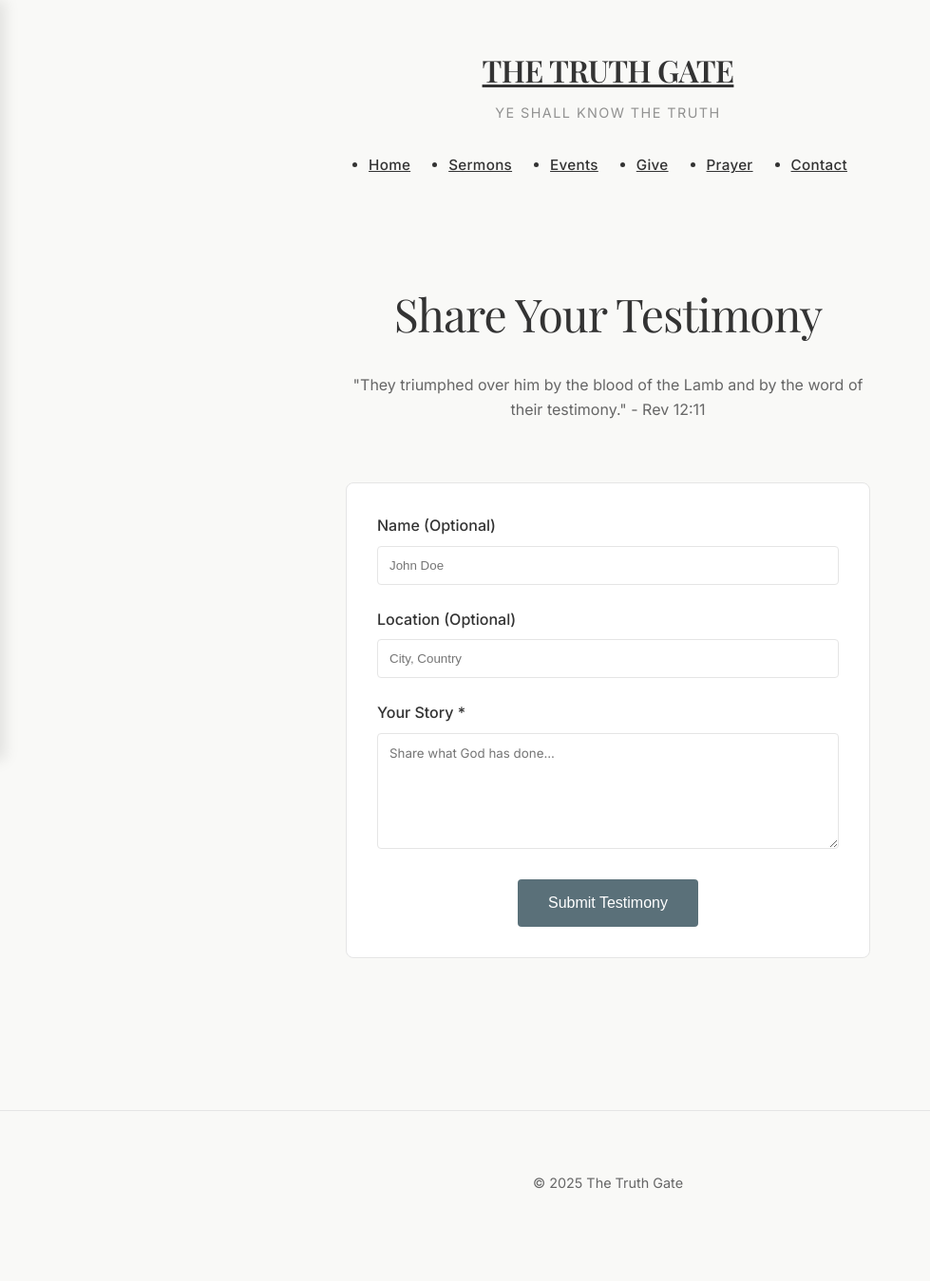
After one commit to Eminenz07/the_truth_gate, a Django app: page /connect/testimony/share/ in a window 1280 px wide. The commit adds this page. Shown: the whole page at 95% size, without its empty margins (0-979 px from the left). Run offline with Django 5.2, Linux system fonts and the light colour scheme; some web fonts are replaced.

Commit message:
Add Testimony System: Model, Public Submission, Dashboard Moderation, and Homepage Display

```diff
--- a/core/views.py
+++ b/core/views.py
@@ -1,9 +1,12 @@
 from django.shortcuts import render, get_object_or_404
 from .models import Category, Sermon
+from ministry.models import Testimony
 
 def home(request):
     categories = Category.objects.all()
-    return render(request, 'core/home.html', {'categories': categories})
+    # Fetch latest 3 approved testimonies
+    testimonies = Testimony.objects.filter(is_approved=True).order_by('-created_at')[:3]
+    return render(request, 'core/home.html', {'categories': categories, 'testimonies': testimonies})
 
 def category_detail(request, slug):
     category = get_object_or_404(Category, slug=slug)
--- a/dashboard/templates/dashboard/base.html
+++ b/dashboard/templates/dashboard/base.html
@@ -220,6 +220,9 @@
             <a href="{% url 'dashboard:contact_list' %}" class="nav-item {% if 'contact' in request.resolver_match.url_name %}active{% endif %}">
                 <i class="fas fa-envelope"></i> Messages
             </a>
+            <a href="{% url 'dashboard:testimony_list' %}" class="nav-item {% if 'testimony' in request.resolver_match.url_name %}active{% endif %}">
+                <i class="fas fa-hands-praying"></i> Testimonies
+            </a>
 
             <div style="margin: 1.5rem 0 0.5rem 1rem; text-transform: uppercase; font-size: 0.75rem; color: var(--text-light); font-weight: 600;">Configuration</div>
             <a href="{% url 'dashboard:giving_history' %}" class="nav-item {% if 'giving' in request.resolver_match.url_name %}active{% endif %}">
--- a/dashboard/urls.py
+++ b/dashboard/urls.py
@@ -19,6 +19,10 @@ urlpatterns = [
     path('prayer/<int:pk>/mark/', views.mark_prayed, name='mark_prayed'),
     path('inbox/', views.contact_list, name='contact_list'),
 
+    path('testimony/', views.testimony_list, name='testimony_list'),
+    path('testimony/<int:pk>/approve/', views.approve_testimony, name='approve_testimony'),
+    path('testimony/<int:pk>/delete/', views.delete_testimony, name='delete_testimony'),
+
     path('settings/', views.settings_view, name='settings'),
     path('giving/', views.giving_history, name='giving_history'),
 ]
--- /dev/null
+++ b/ministry/templates/ministry/submit_testimony.html
@@ -0,0 +1,31 @@
+{% extends 'core/base.html' %}
+
+{% block content %}
+<div class="container" style="max-width: 600px; padding: 4rem 1.5rem;">
+    <h1 class="text-center" style="margin-bottom: 2rem;">Share Your Testimony</h1>
+    <p class="text-center text-secondary mb-4">"They triumphed over him by the blood of the Lamb and by the word of their testimony." - Rev 12:11</p>
+
+    <form method="post" class="card" style="background: #fff; padding: 2rem; border-radius: 8px; border: 1px solid var(--border-color);">
+        {% csrf_token %}
+
+        <div class="form-group mb-1" style="margin-bottom: 1.5rem;">
+            <label for="name" style="display: block; margin-bottom: 0.5rem; font-weight: 500;">Name (Optional)</label>
+            <input type="text" id="name" name="name" class="form-control" placeholder="John Doe" style="width: 100%; padding: 0.75rem; border: 1px solid var(--border-color); border-radius: 4px;">
+        </div>
+
+        <div class="form-group mb-1" style="margin-bottom: 1.5rem;">
+            <label for="location" style="display: block; margin-bottom: 0.5rem; font-weight: 500;">Location (Optional)</label>
+            <input type="text" id="location" name="location" class="form-control" placeholder="City, Country" style="width: 100%; padding: 0.75rem; border: 1px solid var(--border-color); border-radius: 4px;">
+        </div>
+
+        <div class="form-group mb-1" style="margin-bottom: 1.5rem;">
+            <label for="content" style="display: block; margin-bottom: 0.5rem; font-weight: 500;">Your Story *</label>
+            <textarea id="content" name="content" rows="6" required class="form-control" placeholder="Share what God has done..." style="width: 100%; padding: 0.75rem; border: 1px solid var(--border-color); border-radius: 4px; font-family: inherit;"></textarea>
+        </div>
+
+        <div class="text-center">
+            <button type="submit" class="btn-primary" style="padding: 1rem 2rem; border: none; border-radius: 4px; cursor: pointer; font-size: 1rem;">Submit Testimony</button>
+        </div>
+    </form>
+</div>
+{% endblock %}
--- a/ministry/urls.py
+++ b/ministry/urls.py
@@ -4,4 +4,5 @@ from . import views
 urlpatterns = [
     path('prayer/', views.prayer_request_view, name='prayer_request'),
     path('contact/', views.contact_view, name='contact'),
+    path('testimony/share/', views.submit_testimony, name='submit_testimony'),
 ]
--- a/ministry/views.py
+++ b/ministry/views.py
@@ -1,6 +1,26 @@
 from django.shortcuts import render, redirect
 from django.contrib import messages
-from .models import PrayerRequest, ContactSubmission
+from .models import PrayerRequest, ContactSubmission, Testimony
+
+def submit_testimony(request):
+    if request.method == 'POST':
+        name = request.POST.get('name', '')
+        location = request.POST.get('location', '')
+        content = request.POST.get('content')
+
+        if content:
+            Testimony.objects.create(
+                name=name,
+                location=location,
+                content=content,
+                is_approved=False # Default
+            )
+            messages.success(request, "Your testimony has been submitted for review. Thank you for sharing!")
+            return redirect('home') # Or wherever
+        else:
+             messages.error(request, "Please share your story.")
+
+    return render(request, 'ministry/submit_testimony.html')
 
 def prayer_request_view(request):
     if request.method == 'POST':
```
Also changed, not shown: core/templates/core/home.html (+29 -0 lines), dashboard/templates/dashboard/testimony_list.html (added, +74 -0 lines), dashboard/views.py (+21 -1 lines), ministry/models.py (+10 -0 lines), db.sqlite3, ministry/migrations/0002_testimony.py (added), 1 other file.
